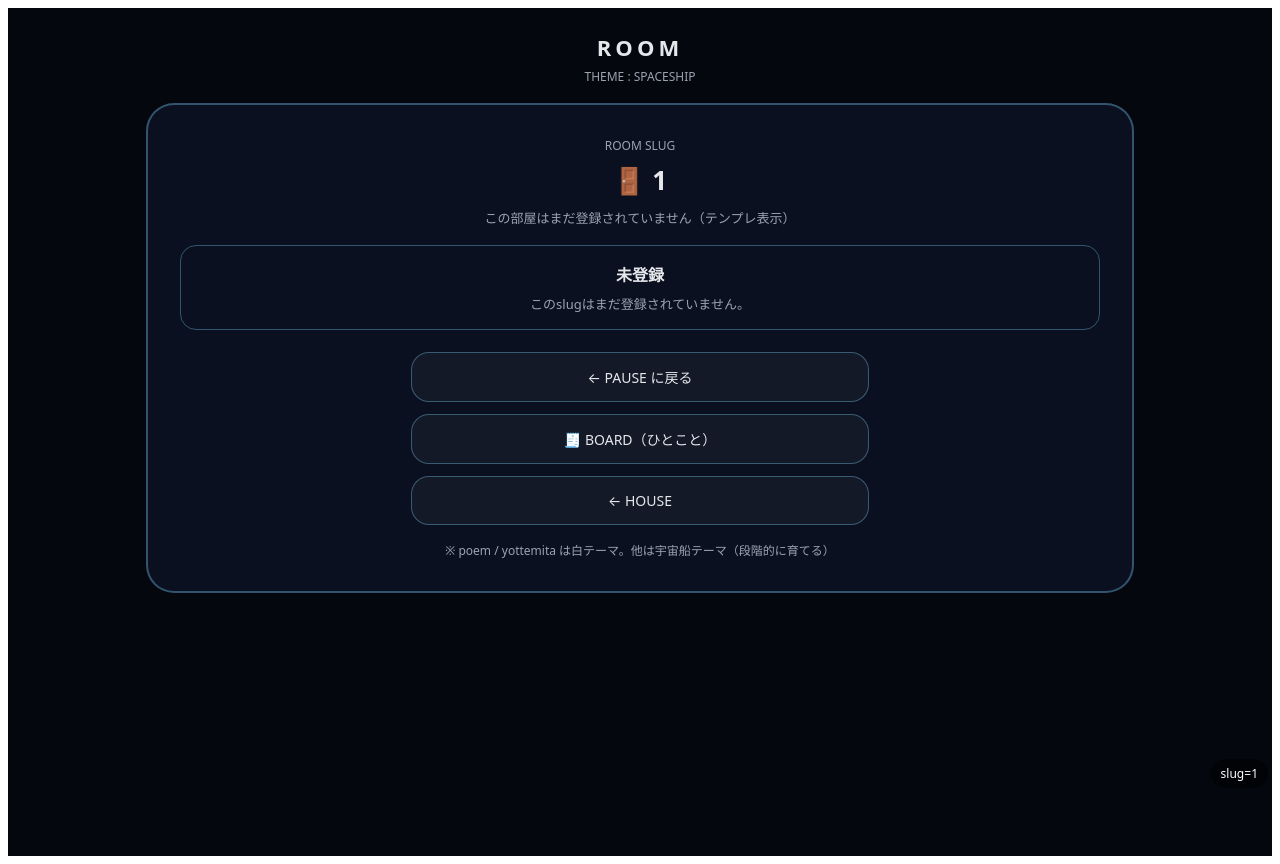
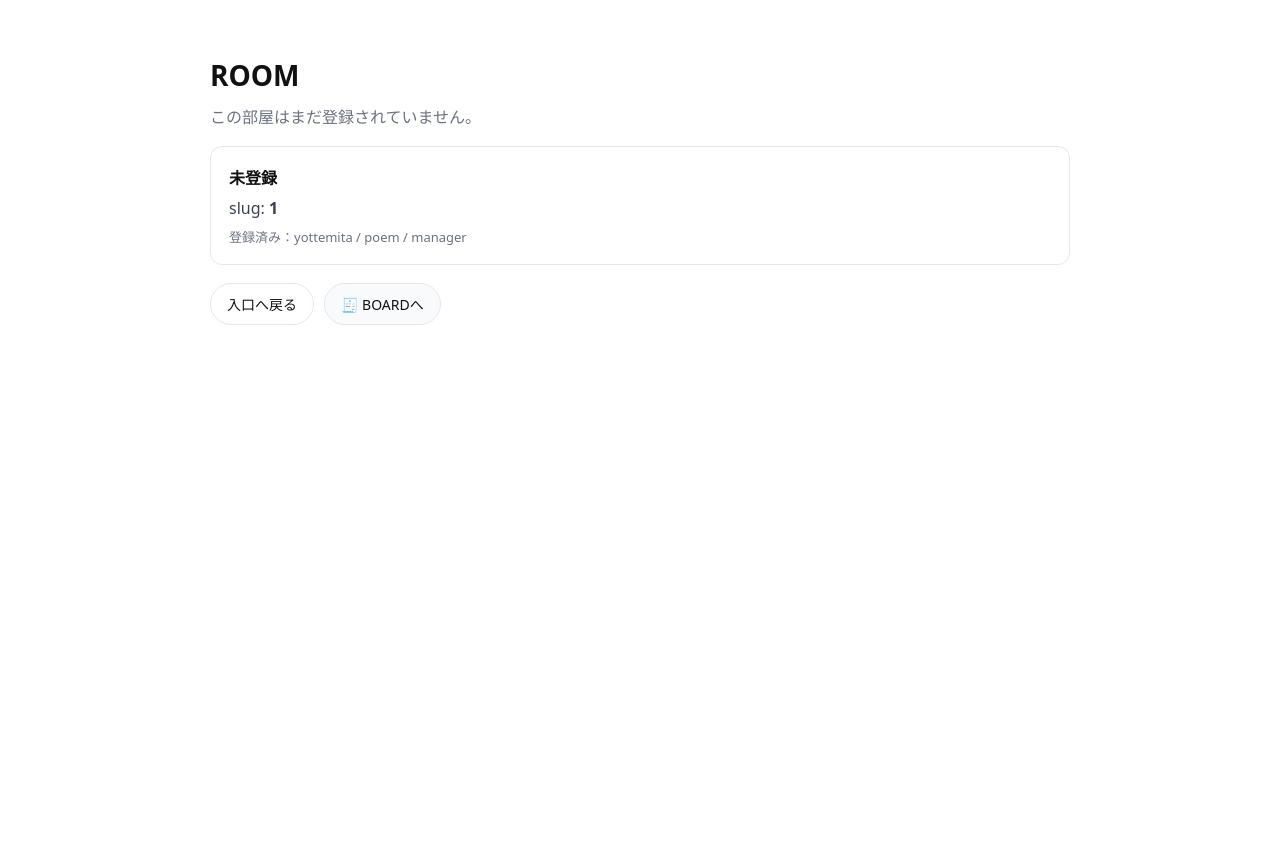
Before and after one commit to kan0601g-maker/pause-pwa, a Next.js app: page /rooms/1 in a window 1280 px wide. Built offline with nearby package versions, Linux system fonts and the light colour scheme.

Commit message:
Update page.js

```diff
--- a/app/rooms/[slug]/page.js
+++ b/app/rooms/[slug]/page.js
@@ -5,64 +5,71 @@ import Link from "next/link";
 import { useParams } from "next/navigation";
 
 function getSlugFromParams(p) {
-  // p.slug が string の場合
   if (typeof p?.slug === "string") return p.slug;
-  // p.slug が配列の場合（まれにこう来る）
   if (Array.isArray(p?.slug) && typeof p.slug[0] === "string") return p.slug[0];
-  // それでもダメなら空
   return "";
+}
+
+function fmt(ts) {
+  try {
+    const d = new Date(ts);
+    const yyyy = d.getFullYear();
+    const mm = String(d.getMonth() + 1).padStart(2, "0");
+    const dd = String(d.getDate()).padStart(2, "0");
+    const hh = String(d.getHours()).padStart(2, "0");
+    const mi = String(d.getMinutes()).padStart(2, "0");
+    return `${yyyy}/${mm}/${dd} ${hh}:${mi}`;
+  } catch {
+    return "";
+  }
 }
 
 export default function RoomSlugPage() {
   const p = useParams();
   const slug = getSlugFromParams(p);
 
-  const isPoem = slug === "poem";
-  const isYotte = slug === "yottemita";
+  // ==== rooms 定義（文言だけ差し替え）====
+  const ROOM = useMemo(() => {
+    const map = {
+      yottemita: {
+        title: "よってみた",
+        lead: [
+          "とりあえず、よってみたで大丈夫。",
+          "書いてもいいし、書かなくてもいい。",
+          "ここは「ひとり言」のための部屋です。",
+        ],
+        placeholder: "（今の気持ちを、短く）",
+        actionLabel: "置く",
+        emptyLabel: "まだ何もありません。最初の「ひとこと」を置いてもいい。",
+      },
+      poem: {
+        title: "ぽえむ（言ってもいいのよ）",
+        lead: [
+          "意味にならなくても、言っていい。",
+          "正しさじゃなくて、ことばのかけらを。",
+          "ここは、静かな言葉の部屋です。",
+        ],
+        placeholder: "（ここに、ことばのかけらを）",
+        actionLabel: "そっと置く",
+        emptyLabel: "まだ何もありません。ことばのかけらを置いてもいい。",
+      },
+      manager: {
+        title: "manager（作戦室）",
+        lead: [
+          "ここは、考えを短く切り出す部屋。",
+          "ToDoでも、気づきでも、メモでも。",
+          "外には出ない。端末にだけ残る。",
+        ],
+        placeholder: "（メモ / 作戦 / ひとこと）",
+        actionLabel: "記録する",
+        emptyLabel: "まだ何もありません。最初のメモを置いてもいい。",
+      },
+    };
+    return map[slug] || null;
+  }, [slug]);
 
-  // ========== 共通（宇宙船テーマ：他room用） ==========
-  const bg = "#05070f";
-  const card = "#0b1020";
-  const border = "rgba(125,211,252,0.35)";
-  const text = "#e5e7eb";
-  const sub = "#9ca3af";
-
+  // ==== スタイル（白テーマ統一）====
   const shell = {
-    minHeight: "100vh",
-    background: bg,
-    color: text,
-    fontFamily:
-      'ui-sans-serif, system-ui, -apple-system, "Segoe UI", Roboto, Arial',
-    padding: 24,
-  };
-
-  const frame = {
-    maxWidth: 920,
-    margin: "0 auto",
-    borderRadius: 28,
-    border: `2px solid ${border}`,
-    background: card,
-    padding: 32,
-    textAlign: "center",
-  };
-
-  const btn = {
-    padding: "14px 18px",
-    borderRadius: 18,
-    fontSize: 14,
-    cursor: "pointer",
-    border: `1px solid ${border}`,
-    background: "rgba(255,255,255,0.04)",
-    color: text,
-    textDecoration: "none",
-    display: "inline-flex",
-    alignItems: "center",
-    justifyContent: "center",
-    gap: 8,
-  };
-
-  // ========== 白テーマ（poem / yottemita 用） ==========
-  const whiteShell = {
     minHeight: "100vh",
     background: "#ffffff",
     color: "#111111",
@@ -71,13 +78,9 @@ export default function RoomSlugPage() {
     padding: 24,
   };
 
-  const whiteWrap = {
-    maxWidth: 860,
-    margin: "0 auto",
-    padding: "24px 18px",
-  };
+  const wrap = { maxWidth: 860, margin: "0 auto", padding: "24px 18px" };
 
-  const whiteCard = {
+  const card = {
     border: "1px solid #e5e7eb",
     borderRadius: 12,
     padding: 18,
@@ -85,7 +88,7 @@ export default function RoomSlugPage() {
     textAlign: "left",
   };
 
-  const whiteBtn = {
+  const btn = {
     border: "1px solid #e5e7eb",
     borderRadius: 999,
     padding: "10px 16px",
@@ -100,79 +103,16 @@ export default function RoomSlugPage() {
     cursor: "pointer",
   };
 
-  const ghostBtn = {
-    ...whiteBtn,
-    background: "#f9fafb",
+  const softBtn = { ...btn, background: "#f9fafb" };
+
+  const primaryBtn = {
+    ...btn,
+    borderColor: "#111827",
+    background: "#111827",
+    color: "#ffffff",
   };
 
-  // 画面確認用（あとで消せる）
-  const debugPill = (
-    <div
-      style={{
-        position: "fixed",
-        right: 12,
-        bottom: 12,
-        padding: "6px 10px",
-        borderRadius: 999,
-        fontSize: 12,
-        background: "rgba(0,0,0,0.55)",
-        color: "#fff",
-        zIndex: 9999,
-      }}
-    >
-      slug={slug || "(empty)"}
-    </div>
-  );
-
-  // ========== poem ==========
-  const poemLead = useMemo(
-    () => [
-      "意味にならなくても、言っていい。",
-      "正しさじゃなくて、ことばのかけらを。",
-      "ここは、静かな言葉の部屋です。",
-    ],
-    []
-  );
-
-  if (isPoem) {
-    return (
-      <div style={whiteShell}>
-        {debugPill}
-        <div style={whiteWrap}>
-          <div style={{ textAlign: "left", marginTop: 12 }}>
-            <div style={{ fontSize: 32, fontWeight: 700 }}>
-              ぽえむ（言ってもいいのよ）
-            </div>
-
-            <div style={{ marginTop: 14, lineHeight: 1.9, color: "#374151" }}>
-              {poemLead.map((t, i) => (
-                <div key={i}>{t}</div>
-              ))}
-            </div>
-
-            <div style={{ marginTop: 22, ...whiteCard }}>
-              <div style={{ fontWeight: 700, marginBottom: 10 }}>準備中</div>
-              <div style={{ color: "#374151" }}>
-                いまは、部屋の空気を整えています。
-              </div>
-              <div style={{ marginTop: 8, color: "#374151" }}>
-                言葉が出ない日でも、大丈夫です。
-              </div>
-            </div>
-
-            <div style={{ marginTop: 18, ...whiteCard }}>
-              <div style={{ fontWeight: 700, marginBottom: 10 }}>
-                そっと置いていい場所
-              </div>
-              <div style={{ color: "#6b7280", fontSize: 13, lineHeight: 1.7 }}>
-                ここに書いたものは、保存も送信もしません。<br />
-                ただ置いて、閉じていい。
-              </div>
-
-              <textarea
-                placeholder="（ここに、ことばのかけらを）"
-                rows={6}
-                style={{
+  const textarea = {
     marginTop: 12,
     width: "100%",
     padding: 12,
@@ -182,124 +122,109 @@ export default function RoomSlugPage() {
     fontSize: 14,
     lineHeight: 1.7,
     resize: "vertical",
-                }}
-              />
+  };
+
+  // ==== 未登録slug ====
+  if (!ROOM) {
+    return (
+      <div style={shell}>
+        <div style={wrap}>
+          <div style={{ fontSize: 28, fontWeight: 800 }}>ROOM</div>
+          <div style={{ marginTop: 10, color: "#6b7280" }}>
+            この部屋はまだ登録されていません。
           </div>
 
-            <div style={{ marginTop: 18 }}>
-              <Link href="/?view=PAUSE" style={whiteBtn}>
+          <div style={{ marginTop: 18, ...card }}>
+            <div style={{ fontWeight: 700 }}>未登録</div>
+            <div style={{ marginTop: 8, color: "#374151" }}>
+              slug: <b>{slug || "(empty)"}</b>
+            </div>
+            <div style={{ marginTop: 8, color: "#6b7280", fontSize: 13 }}>
+              登録済み：yottemita / poem / manager
+            </div>
+          </div>
+
+          <div style={{ marginTop: 18, display: "flex", gap: 10, flexWrap: "wrap" }}>
+            <Link href="/?view=PAUSE" style={btn}>
               入口へ戻る
             </Link>
-            </div>
+            <Link href="/board" style={softBtn}>
+              🧾 BOARDへ
+            </Link>
           </div>
         </div>
       </div>
     );
   }
 
-  // ========== yottemita ==========
-  const YOTTE_KEY = "PAUSE_YOTTE_POSTS_V1";
+  // ==== 端末内ログ（部屋ごとに保存キー分離）====
+  const KEY = `PAUSE_ROOM_POSTS_V1__${slug}`;
 
-  const yotteLead = useMemo(
-    () => [
-      "とりあえず、よってみたで大丈夫。",
-      "書いてもいいし、書かなくてもいい。",
-      "ここは「ひとり言」のための部屋です。",
-    ],
-    []
-  );
-
-  const [yotteText, setYotteText] = useState("");
-  const [yottePosts, setYottePosts] = useState([]);
+  const [text, setText] = useState("");
+  const [posts, setPosts] = useState([]);
 
   useEffect(() => {
-    if (!isYotte) return;
     try {
-      const raw = localStorage.getItem(YOTTE_KEY);
+      const raw = localStorage.getItem(KEY);
       const arr = raw ? JSON.parse(raw) : [];
-      if (Array.isArray(arr)) setYottePosts(arr);
+      if (Array.isArray(arr)) setPosts(arr);
     } catch {
-      setYottePosts([]);
+      setPosts([]);
     }
-  }, [isYotte]);
+  }, [KEY]);
 
-  function saveYotte(next) {
-    setYottePosts(next);
+  function save(next) {
+    setPosts(next);
     try {
-      localStorage.setItem(YOTTE_KEY, JSON.stringify(next));
+      localStorage.setItem(KEY, JSON.stringify(next));
     } catch {}
   }
 
-  function addYotte() {
-    const t = (yotteText || "").trim();
+  function add() {
+    const t = (text || "").trim();
     if (!t) return;
     const item = {
       id: `${Date.now()}_${Math.random().toString(16).slice(2)}`,
       text: t,
       ts: Date.now(),
     };
-    const next = [item, ...yottePosts].slice(0, 200);
-    saveYotte(next);
-    setYotteText("");
+    const next = [item, ...posts].slice(0, 300);
+    save(next);
+    setText("");
   }
 
-  function removeYotte(id) {
-    const next = yottePosts.filter((p) => p.id !== id);
-    saveYotte(next);
+  function remove(id) {
+    const next = posts.filter((p) => p.id !== id);
+    save(next);
   }
 
-  function clearAllYotte() {
-    saveYotte([]);
+  function clearAll() {
+    save([]);
   }
 
-  function formatTs(ts) {
-    try {
-      const d = new Date(ts);
-      const yyyy = d.getFullYear();
-      const mm = String(d.getMonth() + 1).padStart(2, "0");
-      const dd = String(d.getDate()).padStart(2, "0");
-      const hh = String(d.getHours()).padStart(2, "0");
-      const mi = String(d.getMinutes()).padStart(2, "0");
-      return `${yyyy}/${mm}/${dd} ${hh}:${mi}`;
-    } catch {
-      return "";
-    }
-  }
-
-  if (isYotte) {
   return (
-      <div style={whiteShell}>
-        {debugPill}
-        <div style={whiteWrap}>
+    <div style={shell}>
+      <div style={wrap}>
         <div style={{ textAlign: "left", marginTop: 12 }}>
-            <div style={{ fontSize: 32, fontWeight: 700 }}>よってみた</div>
+          <div style={{ fontSize: 32, fontWeight: 800 }}>{ROOM.title}</div>
 
           <div style={{ marginTop: 14, lineHeight: 1.9, color: "#374151" }}>
-              {yotteLead.map((t, i) => (
+            {ROOM.lead.map((t, i) => (
               <div key={i}>{t}</div>
             ))}
           </div>
 
-            <div style={{ marginTop: 22, ...whiteCard }}>
+          <div style={{ marginTop: 22, ...card }}>
             <div style={{ fontWeight: 700, marginBottom: 10 }}>
               ひとこと（端末内保存）
             </div>
 
             <textarea
-                value={yotteText}
-                onChange={(e) => setYotteText(e.target.value)}
-                placeholder="（今の気持ちを、短く）"
-                rows={3}
-                style={{
-                  width: "100%",
-                  padding: 12,
-                  borderRadius: 10,
-                  border: "1px solid #e5e7eb",
-                  outline: "none",
-                  fontSize: 14,
-                  lineHeight: 1.7,
-                  resize: "vertical",
-                }}
+              value={text}
+              onChange={(e) => setText(e.target.value)}
+              placeholder={ROOM.placeholder}
+              rows={4}
+              style={textarea}
             />
 
             <div
@@ -311,28 +236,16 @@ export default function RoomSlugPage() {
                 flexWrap: "wrap",
               }}
             >
-                <button
-                  onClick={addYotte}
-                  style={{
-                    ...whiteBtn,
-                    borderColor: "#111827",
-                    background: "#111827",
-                    color: "#ffffff",
-                  }}
-                >
-                  置く
+              <button onClick={add} style={primaryBtn}>
+                {ROOM.actionLabel}
               </button>
 
-                <button
-                  onClick={() => setYotteText("")}
-                  style={ghostBtn}
-                  title="入力欄をクリア"
-                >
+              <button onClick={() => setText("")} style={softBtn} title="入力欄をクリア">
                 クリア
               </button>
 
               <div style={{ marginLeft: "auto", color: "#6b7280", fontSize: 12 }}>
-                  {yottePosts.length} 件
+                {posts.length} 件
               </div>
             </div>
 
@@ -341,25 +254,21 @@ export default function RoomSlugPage() {
             </div>
           </div>
 
-            <div style={{ marginTop: 18, ...whiteCard }}>
+          <div style={{ marginTop: 18, ...card }}>
             <div style={{ display: "flex", alignItems: "center", gap: 10 }}>
               <div style={{ fontWeight: 700 }}>ログ</div>
-                <button
-                  onClick={clearAllYotte}
-                  style={{ ...ghostBtn, marginLeft: "auto" }}
-                  title="全部消す（端末内だけ）"
-                >
+              <button onClick={clearAll} style={{ ...softBtn, marginLeft: "auto" }}>
                 全削除
               </button>
             </div>
 
-              {yottePosts.length === 0 ? (
+            {posts.length === 0 ? (
               <div style={{ marginTop: 12, color: "#6b7280", fontSize: 13 }}>
-                  まだ何もありません。最初の「ひとこと」を置いてもいい。
+                {ROOM.emptyLabel}
               </div>
             ) : (
               <div style={{ marginTop: 12, display: "grid", gap: 10 }}>
-                  {yottePosts.map((p) => (
+                {posts.map((p) => (
                   <div
                     key={p.id}
                     style={{
@@ -378,10 +287,10 @@ export default function RoomSlugPage() {
                       }}
                     >
                       <div style={{ color: "#6b7280", fontSize: 12 }}>
-                          {formatTs(p.ts)}
+                        {fmt(p.ts)}
                       </div>
                       <button
-                          onClick={() => removeYotte(p.id)}
+                        onClick={() => remove(p.id)}
                         style={{
                           marginLeft: "auto",
                           border: "1px solid #e5e7eb",
@@ -406,10 +315,10 @@ export default function RoomSlugPage() {
           </div>
 
           <div style={{ marginTop: 18, display: "flex", gap: 10, flexWrap: "wrap" }}>
-              <Link href="/?view=PAUSE" style={whiteBtn}>
+            <Link href="/?view=PAUSE" style={btn}>
               入口へ戻る
             </Link>
-              <Link href="/board" style={ghostBtn}>
+            <Link href="/board" style={softBtn}>
               🧾 BOARDへ
             </Link>
           </div>
@@ -418,90 +327,3 @@ export default function RoomSlugPage() {
     </div>
   );
 }
-
-  // ========== その他rooms（宇宙船テンプレ） ==========
-  const allowed = new Set(["yottemita", "poem", "manager"]);
-  const known = allowed.has(slug);
-
-  const iconMap = { manager: "🧑‍✈️" };
-  const titleMap = { manager: "MANAGER" };
-
-  const lead = known
-    ? "準備中（テンプレ表示）"
-    : "この部屋はまだ登録されていません（テンプレ表示）";
-
-  const cardTitle = known ? "準備中" : "未登録";
-  const cardBody = known
-    ? ["いまは、部屋を準備しています。"]
-    : ["このslugはまだ登録されていません。"];
-
-  return (
-    <div style={shell}>
-      {debugPill}
-      <div style={{ textAlign: "center", marginBottom: 18 }}>
-        <div style={{ fontSize: 22, letterSpacing: 4, fontWeight: 700 }}>
-          ROOM
-        </div>
-        <div style={{ fontSize: 12, color: sub, marginTop: 6 }}>
-          THEME : SPACESHIP
-        </div>
-      </div>
-
-      <div style={frame}>
-        <div style={{ fontSize: 12, color: sub }}>ROOM SLUG</div>
-
-        <div style={{ marginTop: 8, fontSize: 26, fontWeight: 700 }}>
-          {known
-            ? `${iconMap[slug] || "🚪"} ${titleMap[slug] || slug}`
-            : `🚪 ${slug || "(empty)"}`}
-        </div>
-
-        <div style={{ marginTop: 10, color: sub, fontSize: 13 }}>{lead}</div>
-
-        <div
-          style={{
-            marginTop: 18,
-            border: `1px solid ${border}`,
-            borderRadius: 16,
-            padding: 16,
-          }}
-        >
-          <div style={{ fontWeight: 700, marginBottom: 8 }}>{cardTitle}</div>
-          {cardBody.map((t, i) => (
-            <div
-              key={i}
-              style={{ marginTop: i ? 6 : 0, color: sub, fontSize: 13 }}
-            >
-              {t}
-            </div>
-          ))}
-        </div>
-
-        <div
-          style={{
-            marginTop: 22,
-            display: "grid",
-            gap: 12,
-            justifyItems: "center",
-          }}
-        >
-          <Link href="/?view=PAUSE" style={{ ...btn, width: "min(420px, 100%)" }}>
-            ← PAUSE に戻る
-          </Link>
-
-          <Link href="/board" style={{ ...btn, width: "min(420px, 100%)" }}>
-            🧾 BOARD（ひとこと）
-          </Link>
-
-          <Link href="/" style={{ ...btn, width: "min(420px, 100%)" }}>
-            ← HOUSE
-          </Link>
-        </div>
-
-        <div style={{ marginTop: 16, color: sub, fontSize: 12 }}>
-          ※ poem / yottemita は白テーマ。他は宇宙船テーマ（段階的に育てる）
-        </div>
-      </div>
-    </div>
-  );
-}
```
Lines whose indentation alone changed are shown as unchanged.
